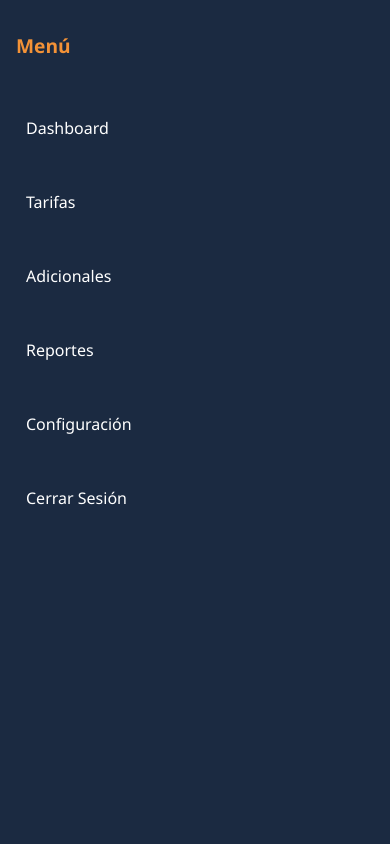
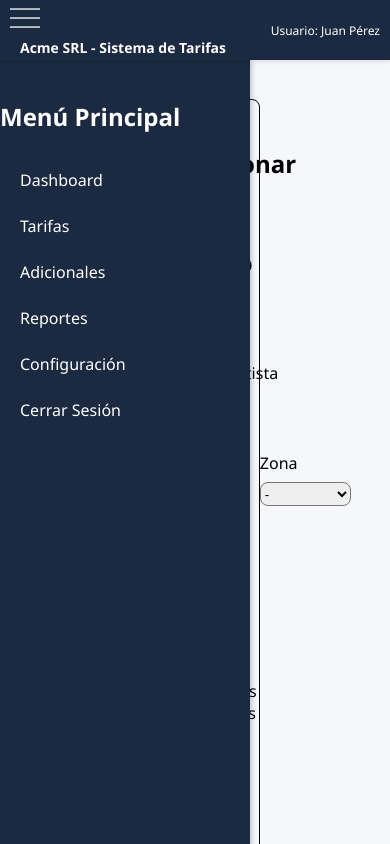
Before and after one commit to DesApp-2025c1-Grupo-2/tarifas-de-costos-frontend, a React (Vite) app: page /crear-tarifa in a window 390 px wide. Both pictures are taken after a click on the picture 25 px from the left and 5 px from the top of the page. Shown: the top 844 px of the page. Built offline with nearby package versions, Linux system fonts and the light colour scheme.

Commit message:
Ahora el sidebar ademas de abrirse se puede Cerrar

```diff
--- a/src/App.css
+++ b/src/App.css
@@ -1,14 +1,120 @@
+
 body, html {
-    margin: 0;
-    padding: 0;
-    font-family: 'Segoe UI', sans-serif;
-    background-color: #f5f7fa;
+  margin: 0;
+  padding: 0;
+  font-family: 'Segoe UI', sans-serif;
+  background-color: #f5f7fa;
+  overflow-x: hidden;
 }
+
 
 .app {
   display: flex;
   flex-direction: column;
+  min-height: 100vh;
 }
+
+.content-area {
+  flex: 1;
+  padding: 2rem;
+  margin-left: 0;
+  transition: margin-left 0.3s ease-in-out;
+}
+
+
+.app.sidebar-open .content-area {
+  margin-left: 250px;
+}
+
+
+.header {
+  background-color: #1B2A41;
+  color: white;
+  width: 100%;
+  height: 60px;
+  display: flex;
+  justify-content: space-between;
+  align-items: center;
+  padding: 0 20px;
+  box-shadow: 0 2px 4px rgba(0, 0, 0, 0.1);
+  box-sizing: border-box;
+  position: sticky;
+  top: 0;
+  z-index: 1001;
+}
+
+.bg-custom-dark-blue {
+    background-color: #1B2A41;
+}
+
+.headerConMenu-icon {
+  cursor: pointer;
+  width: 30px;
+  height: 30px;
+  filter: brightness(0) invert(1);
+  margin-right: 20px;
+}
+
+.sidebar {
+  position: fixed;
+  top: 60px;
+  left: -250px;
+  width: 250px;
+  height: calc(100% - 60px);
+  background-color: #1B2A41;
+  color: white;
+  padding: 20px 0;
+  box-shadow: 2px 0 5px rgba(0,0,0,0.2);
+  transition: left 0.3s ease-in-out;
+  z-index: 1000;
+  display: flex;
+  flex-direction: column;
+}
+
+.sidebar.open {
+  left: 0;
+}
+
+.sidebar-title {
+  color: white;
+  text-align: center;
+  padding: 10px 20px;
+  margin-bottom: 20px;
+  border-bottom: 1px solid rgba(255, 255, 255, 0.2);
+}
+
+.sidebar a {
+  color: white;
+  text-decoration: none;
+  padding: 12px 20px;
+  display: block;
+  transition: background-color 0.3s ease;
+}
+
+.sidebar a:hover {
+  background-color: #F39237;
+}
+
+@media (max-width: 768px) {
+  .header {
+    padding: 0 10px;
+  }
+
+  .header .empresa {
+    font-size: 14px;
+    margin-left: 10px;
+  }
+
+  .header .usuario {
+    font-size: 12px;
+  }
+
+
+  .app.sidebar-open .content-area {
+    margin-left: 0;
+  }
+}
+
 
 .main {
   padding: 2rem;
@@ -17,7 +123,6 @@ body, html {
 
 .grid {
   display: block;
-  grid-template-columns: repeat(auto-fit, minmax(350px, 1fr));
   gap: 2rem;
 }
 
@@ -30,72 +135,6 @@ body, html {
   box-shadow: 0 2px 6px rgba(0,0,0,0.1);
 }
 
-.header {
-  background-color: #1B2A41;
-  color: white;
-  width: 100%;
-  height: 60px;
-  display: flex;
-  justify-content: space-between;
-  align-items: center;
-  box-shadow: 0 2px 4px rgba(0, 0, 0, 0.1);
-}
-
-.header-left, .header-right {
-  font-size: 16px;
-}
-.usuario {
-  margin-right: 60px;
-}
-
-.empresa {
-  margin-left: 60px;
-}
-
-.sidebar {
-  background-color: #1B2A41;
-  color: white;
-  width: 250px;
-  height: 100vh;
-  padding: 1rem;
-  left:-250;
-  position: fixed;
-  top: 0;
-  display: flex;
-  flex-direction: column;
-  gap: 1rem;
-  transition: left 0.3s ease;
-}
-
-.sidebar h2 {
-  color: #F39237;
-  font-size: 1.5rem;
-  margin-bottom: 1.5rem;
-  cursor: pointer;
-}
-
-.sidebar a {
-  color: white;
-  text-decoration: none;
-  margin: 0.5rem 0;
-  font-size: 1.1rem;
-  padding: 10px;
-  border-radius: 5px;
-  transition: background-color 0.3s ease;
-}
-
-.sidebar a:hover {
-  background-color: #F39237;
-}
-
-.nueva-tarifa {
-  padding: '0.5rem 1rem';
-  background-color: '#1B2A41';
-  color: '#fff';
-  border: 'none';
-  border-radius: '6px';
-  cursor: 'pointer'
-}
 
 .logo-acme {
   max-width: 800px;
@@ -141,32 +180,8 @@ body, html {
   box-shadow: 0 -2px 10px rgba(0, 0, 0, 0.1);
 }
 
-@media (max-width: 768px) {
-  .sidebar {
-    width: 200px;
-  }
-
-  .sidebar-toggle {
-    display: block;
-  }
-
-  .main {
-    margin-left: 0;
-  }
+.sidebar h2 {
+  color: white;
+  font-size: 1.5rem;
+  margin-bottom: 1.5rem;
 }
-
-@media (max-width: 480px) {
-  .sidebar {
-    width: 100%;
-    height: 100%;
-    top: 0;
-  }
-
-  .sidebar h2 {
-    font-size: 1.2rem;
-  }
-
-  .sidebar a {
-    font-size: 1rem;
-  }
-}
--- a/src/CrearTarifa.tsx
+++ b/src/CrearTarifa.tsx
@@ -2,6 +2,7 @@ import React, { useState } from 'react';
 import Sidebar from './components/Sidebar';
 import { HeaderConMenu } from './components/Header';
 import FormularioNuevaTarifa from './components/FormularioNuevaTarifa';
+import './App.css';
 
 const CrearTarifa: React.FC = () => {
     const [sidebarAbierta, setSidebarAbierta] = useState(false);
@@ -11,12 +12,14 @@ const CrearTarifa: React.FC = () => {
     };
 
     return (
-        <div className="app flex">
-            {/* Sidebar solo se muestra si está abierta */}
-            {sidebarAbierta && <Sidebar />}
+        <div className="app">
 
-            <div className="flex-1">
-                <HeaderConMenu onImagenClick={toggleSidebar} />
+            <HeaderConMenu onImagenClick={toggleSidebar} />
+
+
+            {sidebarAbierta && <Sidebar isOpen={sidebarAbierta} toggleSidebar={toggleSidebar} />}
+
+            <div className="content-area">
                 <FormularioNuevaTarifa />
             </div>
         </div>
--- a/src/components/Header.tsx
+++ b/src/components/Header.tsx
@@ -1,3 +1,4 @@
+
 import React from 'react';
 
 
@@ -23,25 +24,24 @@ interface HeaderConMenuProps {
 }
 
 const HeaderConMenu: React.FC<HeaderConMenuProps> = ({ onImagenClick }) => (
-  <header className="header flex justify-between items-center p-4 shadow bg-white">
-    <div className="flex items-center gap-4">
+  <header className="header flex justify-between items-center p-4 shadow bg-custom-dark-blue">
+    <div className="flex items-center">
       <img
         src="/menu.png"
         alt="Menú"
-        className="headerConMenu"
+        className="headerConMenu-icon"
         onClick={onImagenClick}
       />
-
       <strong>
         <div className="empresa">
-          <a href="/" style={{ all: "unset", cursor: "pointer" }}>
+          <a href="/" style={{ all: "unset", cursor: "pointer", color: 'white' }}>
             Acme SRL - Sistema de Tarifas
           </a>
         </div>
       </strong>
     </div>
 
-    <div className="usuario">Usuario: Juan Pérez</div>
+    <div className="usuario" style={{color: 'white'}}>Usuario: Juan Pérez</div>
   </header>
 
 );
--- a/src/components/MenuSidebar.tsx
+++ b/src/components/MenuSidebar.tsx
@@ -1,6 +1,6 @@
 import React from 'react';
 import { Link } from 'react-router-dom';
-
+/*
 const Sidebar: React.FC = () => (
   <aside className="sidebar">
     <h2><Link to="/">Menú</Link></h2>
@@ -13,4 +13,4 @@ const Sidebar: React.FC = () => (
   </aside>
 );
 
-export default Sidebar;
+export default Sidebar;*/
--- a/src/components/Sidebar.tsx
+++ b/src/components/Sidebar.tsx
@@ -1,18 +1,20 @@
-import React, { useState } from 'react';
+import React from 'react';
 import { Link } from 'react-router-dom';
 
-const Sidebar: React.FC = () => {
-  const [isOpen, setIsOpen] = useState(false);
+interface SidebarProps {
+  isOpen: boolean;
+  toggleSidebar: () => void; // Mantengo esto por si en el futuro decides tener un botón de cerrar dentro del sidebar
+}
 
-  const toggleSidebar = () => {
-    setIsOpen(!isOpen);
-  };
-
+const Sidebar: React.FC<SidebarProps> = ({ isOpen, toggleSidebar }) => {
   return (
     <aside className={`sidebar ${isOpen ? 'open' : ''}`}>
-      <h2 onClick={toggleSidebar} className="menu-toggle">
-        Menú
-      </h2>
+      {/* He quitado el h2 que decía "Menú" y tenía un onClick.
+        Ahora el botón de las tres rayitas en el Header es el único que abre y cierra.
+        Si quieres un título "Menú" sin que sea clickeable:
+      */}
+      <h2>Menú Principal</h2>
+
       <Link to="/">Dashboard</Link>
       <Link to="/crear-tarifa">Tarifas</Link>
       <Link to="/">Adicionales</Link>
```
